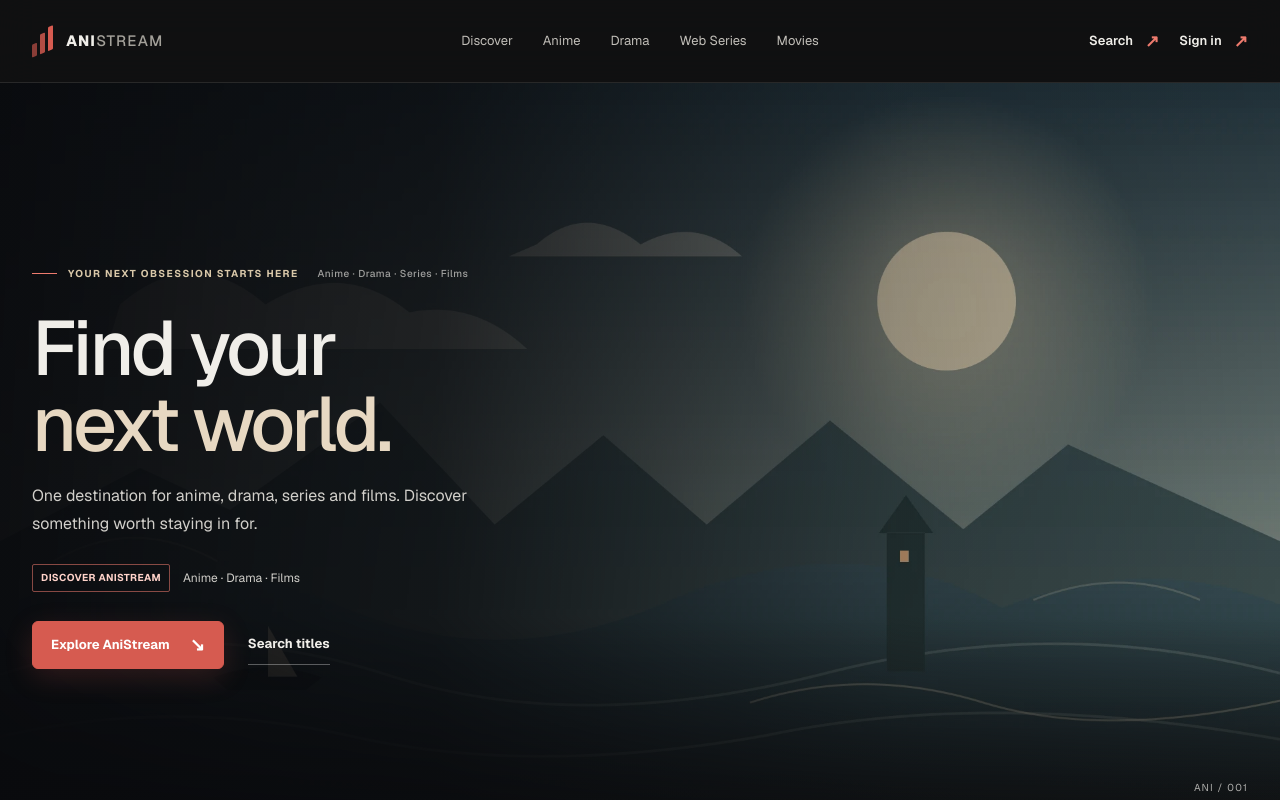
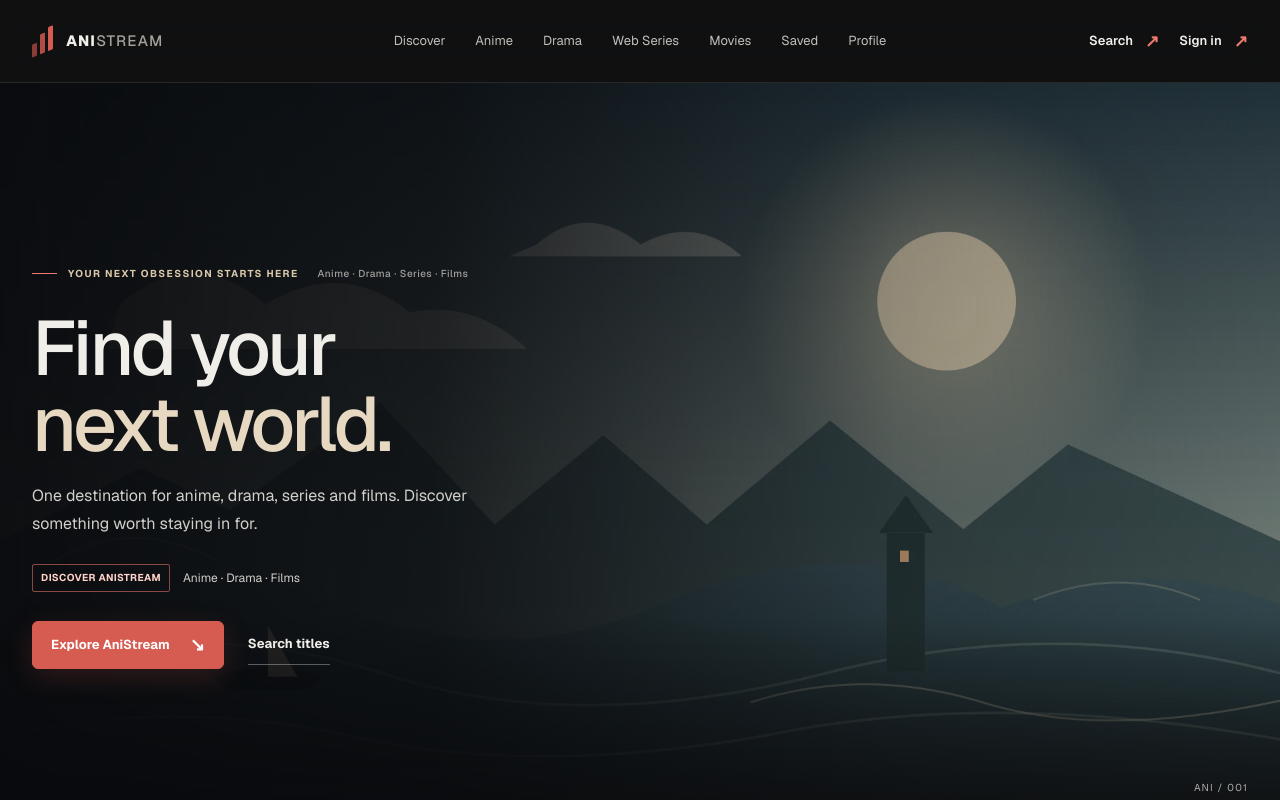
Before and after one commit to HappyS2307/anistream, a Next.js app: page / in a window 1280 px wide. Shown: the top 800 px of the page. Built offline with nearby package versions, Linux system fonts and the light colour scheme; no server answers; the database is empty.

Commit message:
Add AniStream header user experience

```diff
--- a/src/components/site-header.tsx
+++ b/src/components/site-header.tsx
@@ -31,9 +31,7 @@ export function SiteHeader({
         </Link>
 
         <nav className="site-nav" aria-label="Browse categories">
-          <Link href="/explore" aria-current={activePage === "discover" ? "page" : undefined}>
-            Discover
-          </Link>
+          <Link href="/explore" aria-current={activePage === "discover" ? "page" : undefined}>Discover</Link>
           {categories.map((category) => (
             <Link
               key={category.href}
@@ -43,6 +41,8 @@ export function SiteHeader({
               {category.label}
             </Link>
           ))}
+          <Link href="/saved" aria-current={activePage === "saved" ? "page" : undefined}>Saved</Link>
+          <Link href="/profile" aria-current={activePage === "profile" ? "page" : undefined}>Profile</Link>
         </nav>
 
         <div className="site-header__actions">
```
